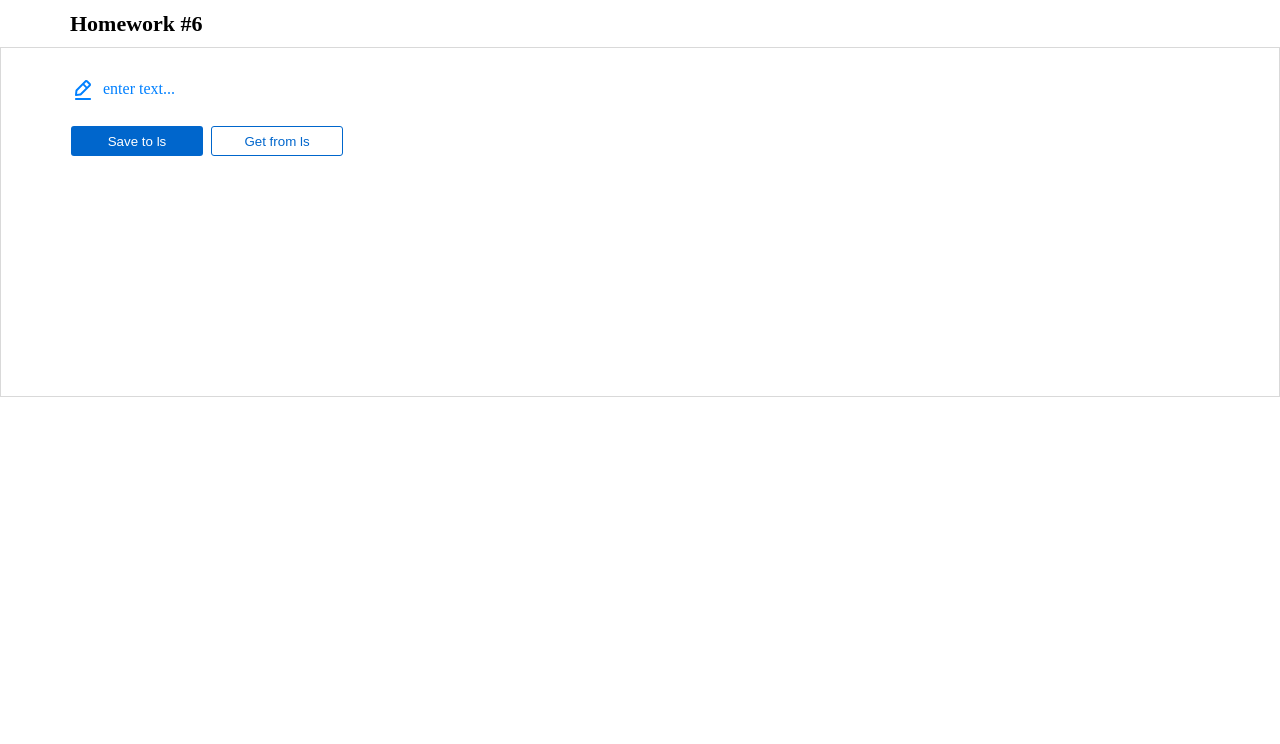
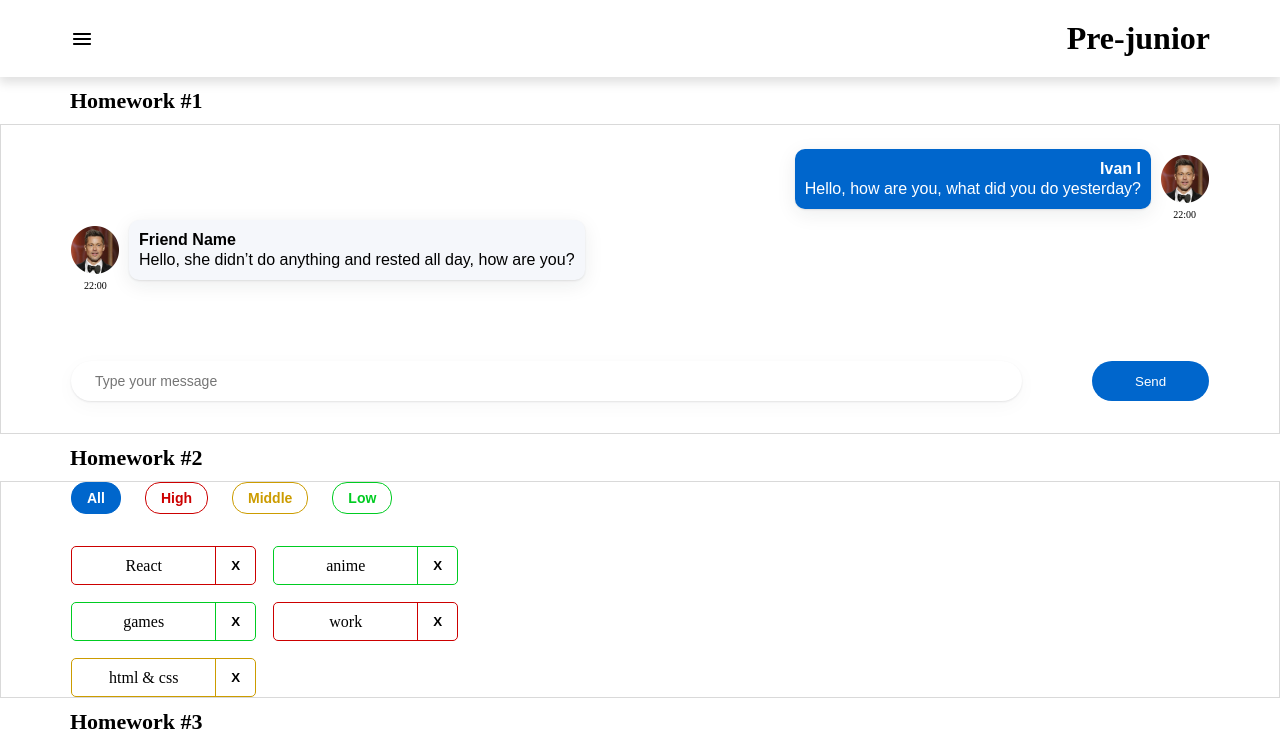
Before and after one commit to Venzelland/hws2-master, a React (Create React App) app: page /#/pre-junior in a window 1280 px wide. Shown: the top 744 px of the page. Built offline with nearby package versions, Linux system fonts and the light colour scheme.

Commit message:
fix homework 6

```diff
--- a/src/s1-main/App.tsx
+++ b/src/s1-main/App.tsx
@@ -6,6 +6,7 @@ import HW3 from "../s2-homeworks/hw03/HW3";
 import HW4 from "../s2-homeworks/hw04/HW4";
 import HW5 from "../s2-homeworks/hw05/HW5";
 import HW6 from "../s2-homeworks/hw06/HW6";
+import {Header} from "../s2-homeworks/hw05/header/Header";
 
 function App() {
     return (
@@ -17,8 +18,8 @@ function App() {
             {/*<HW4/>*/}
 
             {/*при выполнении дз 5 и более - закомментировать здесь дз 1-4, так как они есть внутри дз 5*/}
-            {/*<HW5/>*/}
-            <HW6/>
+            <HW5/>
+            {/*<HW6/>*/}
         </div>
     );
 }
```
